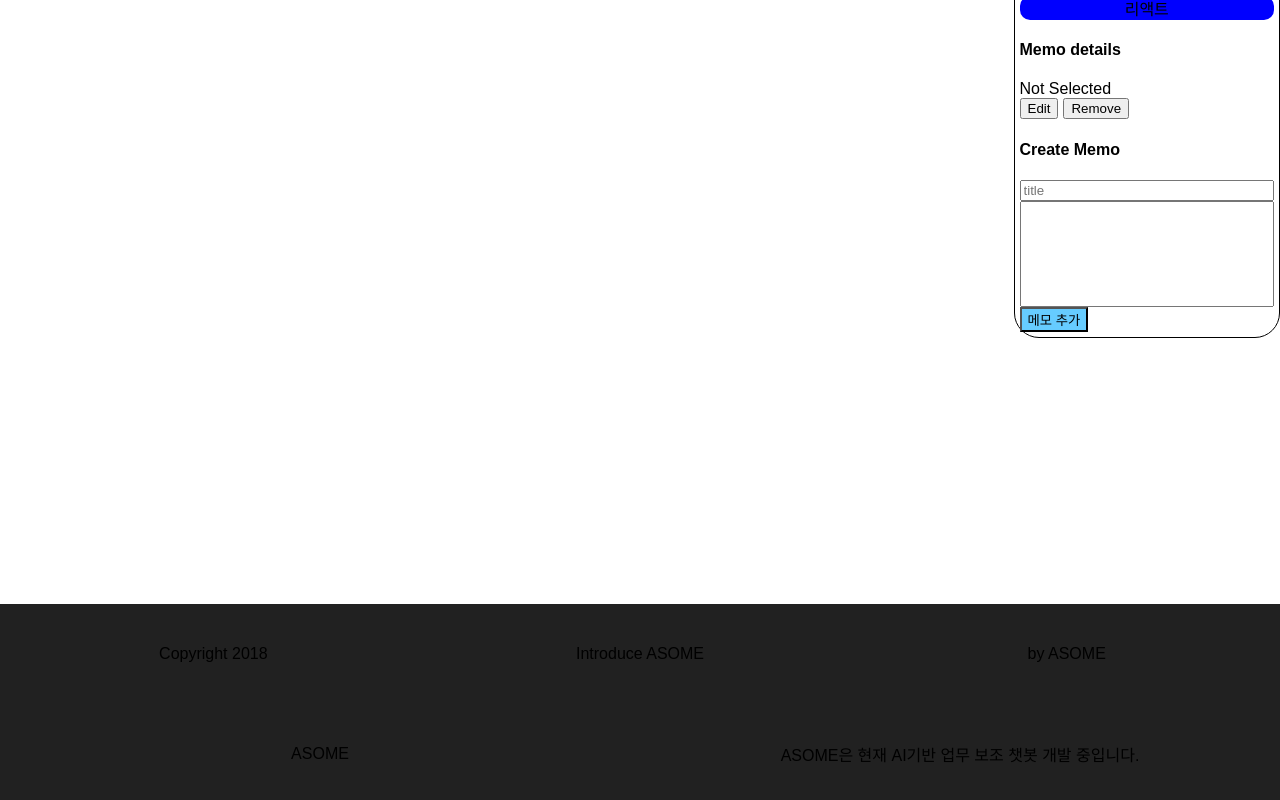
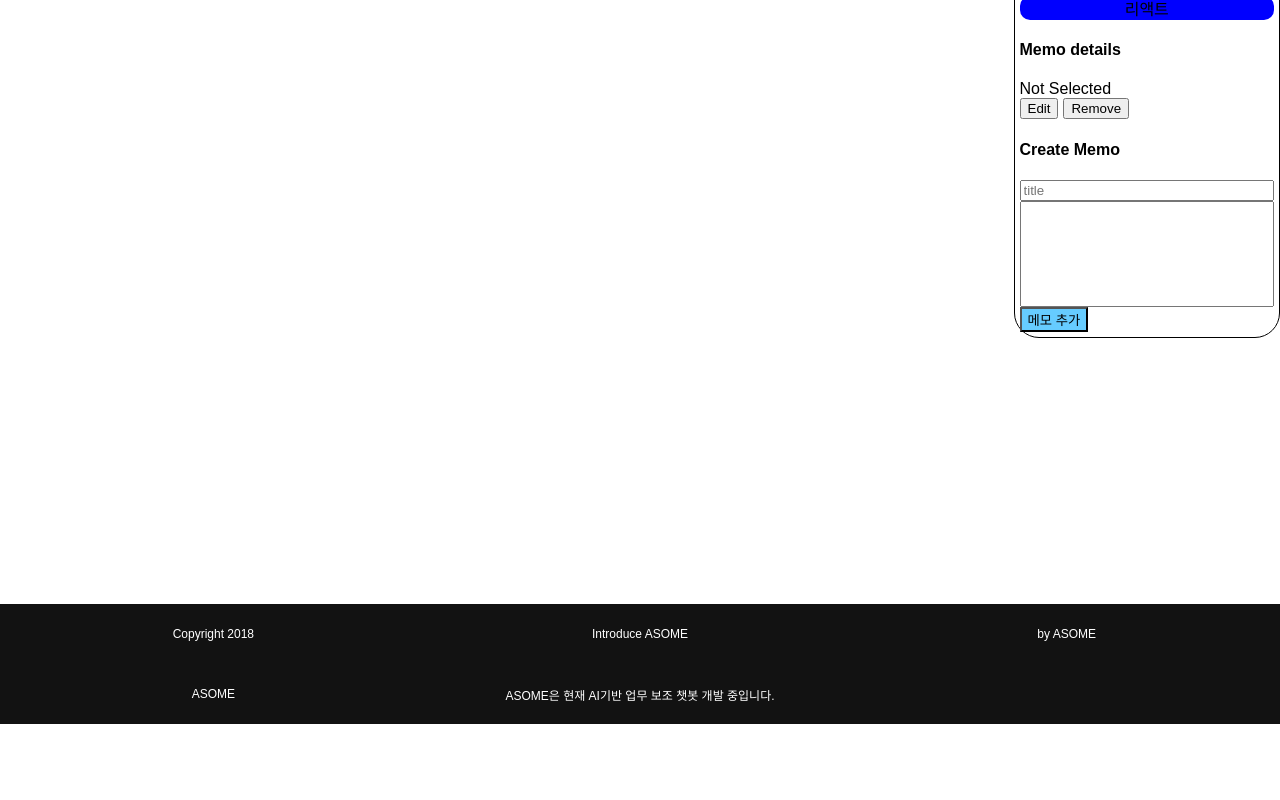
Before and after one commit to Choyoonyoung/asome_client, a React (Create React App) app: page / in a window 1280 px wide. Shown: the part 316-1116 px from the top of the page. After the commit the page ends 1040 px from the top, so only its background shows below. Built offline with nearby package versions, Linux system fonts and the light colour scheme.

Commit message:
footer style updated - height, flex options, jsx structure & data

```diff
--- a/src/components/Footer/FooterStyle.js
+++ b/src/components/Footer/FooterStyle.js
@@ -2,16 +2,15 @@ import styled from 'styled-components';
 
 const Container = styled.div`
   width: 100%;
-	height: 200px;
-	background-color: #212121;
+  height: 120px;
+  background-color: #121212;
   display: flex;
-	flex-direction: column;
-
 `;
 
 const GroupWrapper = styled.div`
+  flex: 1;
   display: flex;
-	flex: 1;
+  flex-direction: column;
 `;
 
 const TextWrapper = styled.div`
@@ -21,4 +20,9 @@ const TextWrapper = styled.div`
   align-items: center;
 `;
 
-export default { Container, GroupWrapper, TextWrapper };
+const Text = styled.p`
+  font-size: 12px;
+  color: #ffffff;
+`;
+
+export default { Container, GroupWrapper, TextWrapper, Text };
--- a/src/components/Footer/index.js
+++ b/src/components/Footer/index.js
@@ -1,19 +1,27 @@
 import React from 'react';
 import styled from './FooterStyle';
 
+const infos = [
+  [{ text: 'Copyright 2018' }, { text: 'ASOME' }],
+  [
+    { text: 'Introduce ASOME' },
+    { text: 'ASOME은 현재 AI기반 업무 보조 챗봇 개발 중입니다.' },
+  ],
+  [{ text: 'by ASOME' }, { text: '' }],
+];
+
 const Footer = () => (
-	<styled.Container>
-		<styled.GroupWrapper>
-			<styled.TextWrapper>Copyright 2018</styled.TextWrapper>
-			<styled.TextWrapper>Introduce ASOME</styled.TextWrapper>
-			<styled.TextWrapper>by ASOME
-			</styled.TextWrapper>
-		</styled.GroupWrapper>
-		<styled.GroupWrapper>
-			<styled.TextWrapper>ASOME</styled.TextWrapper>
-			<styled.TextWrapper>ASOME은 현재 AI기반 업무 보조 챗봇 개발 중입니다.</styled.TextWrapper>
-		</styled.GroupWrapper>
-	</styled.Container>
+  <styled.Container>
+    {infos.map((inner, index) => (
+      <styled.GroupWrapper key={`inner_${index}`}>
+        {inner.map(info => (
+          <styled.TextWrapper key={info.text}>
+            <styled.Text>{info.text}</styled.Text>
+          </styled.TextWrapper>
+        ))}
+      </styled.GroupWrapper>
+    ))}
+  </styled.Container>
 );
 
 export default Footer;
```
Lines whose indentation alone changed are shown as unchanged.
